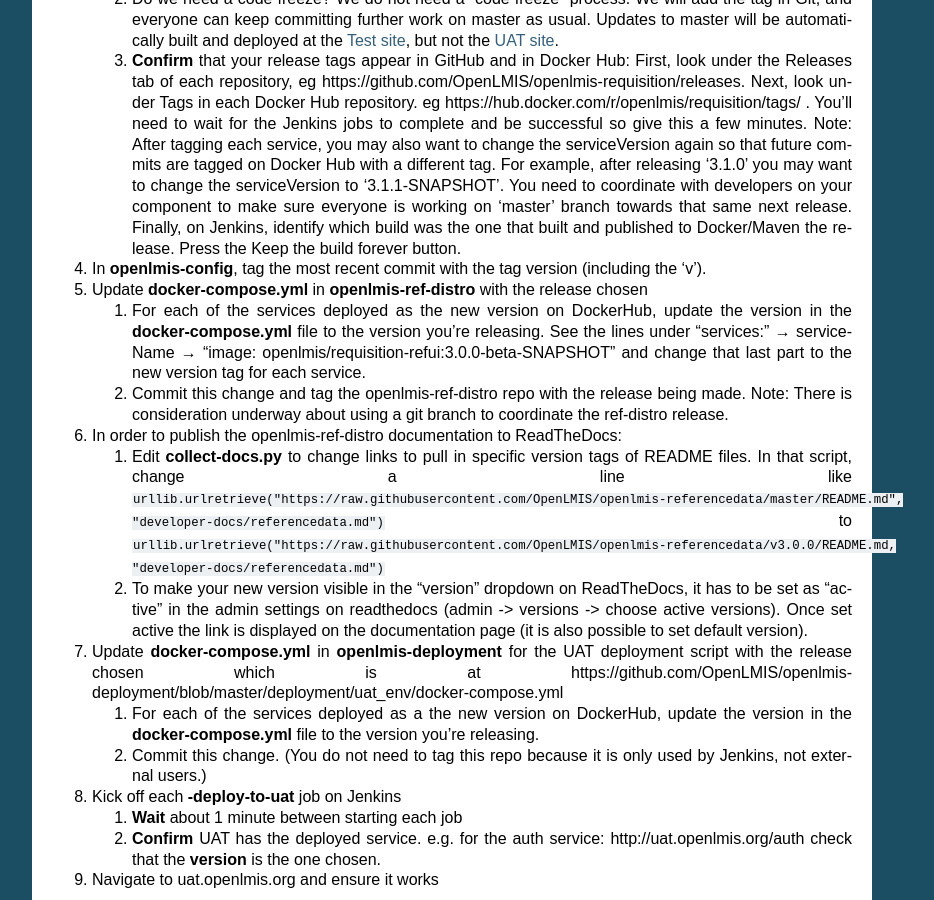
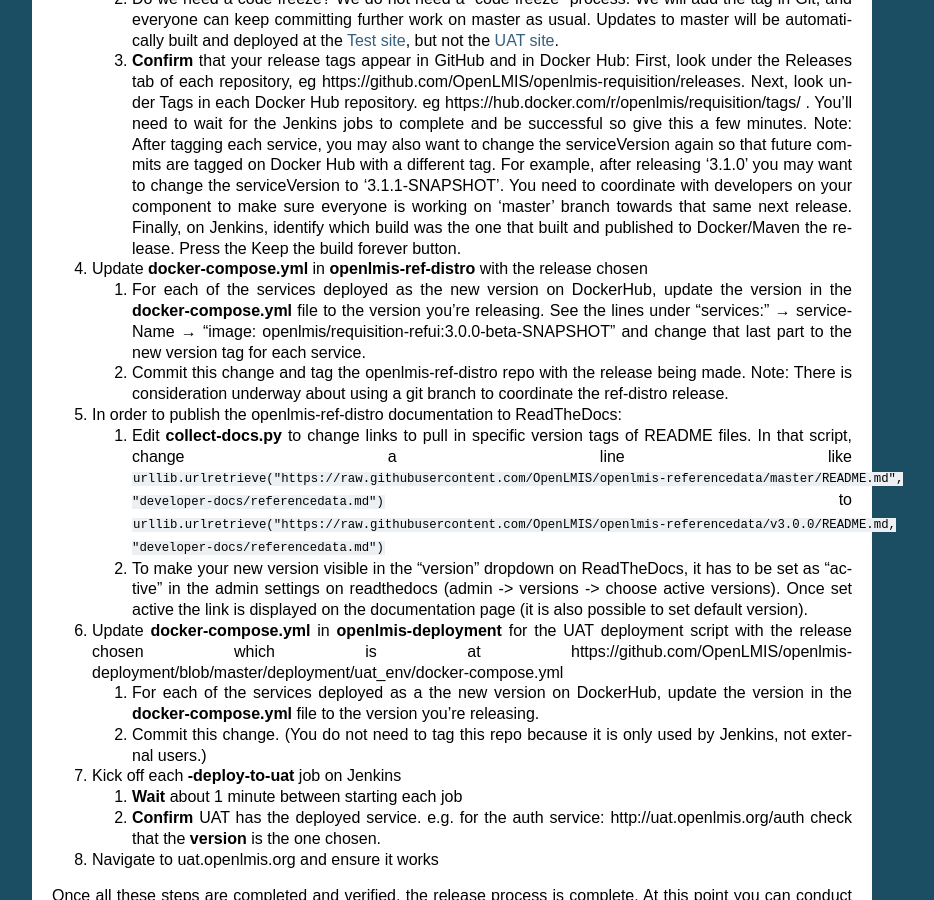
Before and after one commit to OpenLMIS/openlmis-ref-distro, a Sphinx documentation site: the page built from docs/source/conventions/versioningReleasing.md, in a window 1280 px wide and 900 px high, scrolled down 7755 px. Shown: the whole window, without its empty margins (198-1132 px from the left). Built offline with Sphinx 7.4.7, drawn with Linux system fonts in a browser that asks for light colours; pages that are not in the unit, such as notebooks, are missing from menus.

Commit message:
Update releasing instructions
Update to remove entry about updating openlmis-config, since that repo is now legacy.

```diff
--- a/docs/source/conventions/versioningReleasing.md
+++ b/docs/source/conventions/versioningReleasing.md
@@ -350,7 +350,6 @@
       that same next release.
       Finally, on Jenkins, identify which build was the one that built and published to Docker/Maven
       the release. Press the Keep the build forever button.
-1. In **openlmis-config**, tag the most recent commit with the tag version (including the 'v').
 1. Update **docker-compose.yml** in **openlmis-ref-distro** with the release chosen
    1. For each of the services deployed as the new version on DockerHub, update the version in the
       **docker-compose.yml** file to the version you're releasing. See the lines under "services:" →
```
